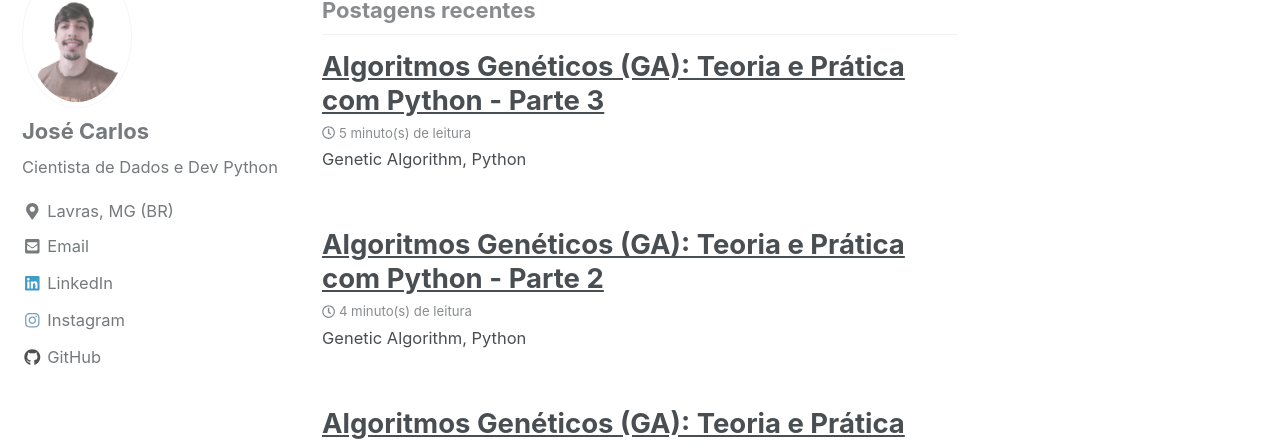
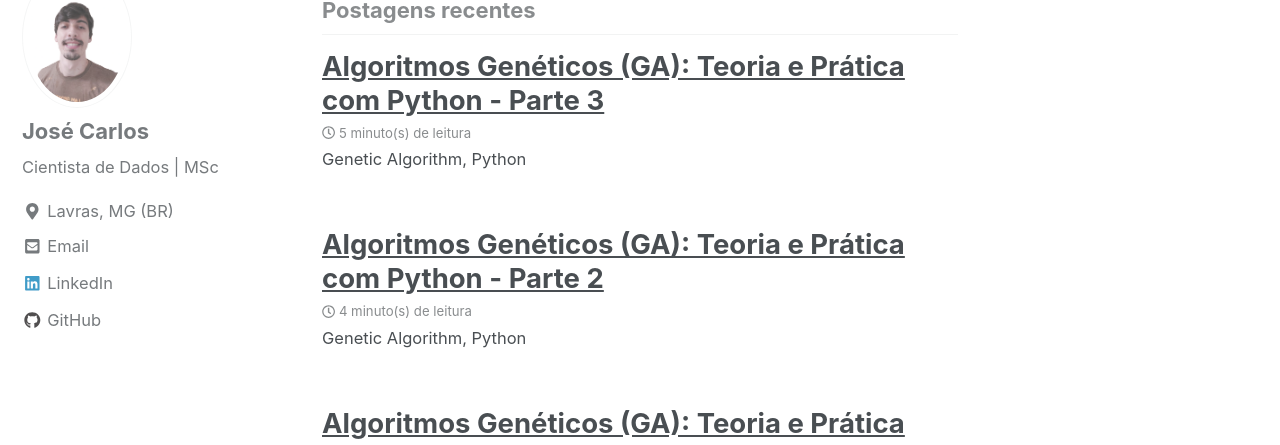
Before and after one commit to jcfneto/jcfneto.github.io, a Jekyll site: the page built from index.html, in a window 1280 px wide. Shown: the part 391-836 px from the top of the page. Built offline with Jekyll 4.4.1, drawn with Linux system fonts in a browser that asks for light colours; nearby versions of some CDN libraries; the list of posts is cut into pages by our own code.

Commit message:
update: social medias

```diff
--- a/_config.yml
+++ b/_config.yml
@@ -12,7 +12,7 @@ locale                   : "pt-BR"
 title                    : "José Carlos"
 title_separator          : "-"
 name                     : "José Carlos"
-description              : "Cientista de Dados e Dev Python"
+description              : "Cientista de Dados | MSc"
 url                      : # the base hostname & protocol for your site e.g. "https://mmistakes.github.io"
 baseurl                  : # the subpath of your site, e.g. "/blog"
 repository               : # GitHub username/repo-name e.g. "mmistakes/minimal-mistakes"
@@ -86,7 +86,7 @@ analytics:
 author:
   name             : "José Carlos"
   avatar           : "/images/me.jpg" # path of avatar image, e.g. "/assets/images/bio-photo.jpg"
-  bio              : "Cientista de Dados e Dev Python"
+  bio              : "Cientista de Dados | MSc"
   location         : "Lavras, MG (BR)"
   email            : "eng.jcfneto@gmail.com"
   uri              :
@@ -101,7 +101,7 @@ author:
   gitlab           :
   google_plus      :
   keybase          :
-  instagram        : "ferreiran"
+  instagram        :
   lastfm           :
   linkedin         : "jcfneto" # "john-doe-12345678" (the last part of your profile url, e.g. https://www.linkedin.com/in/john-doe-12345678)
   pinterest        :
```
